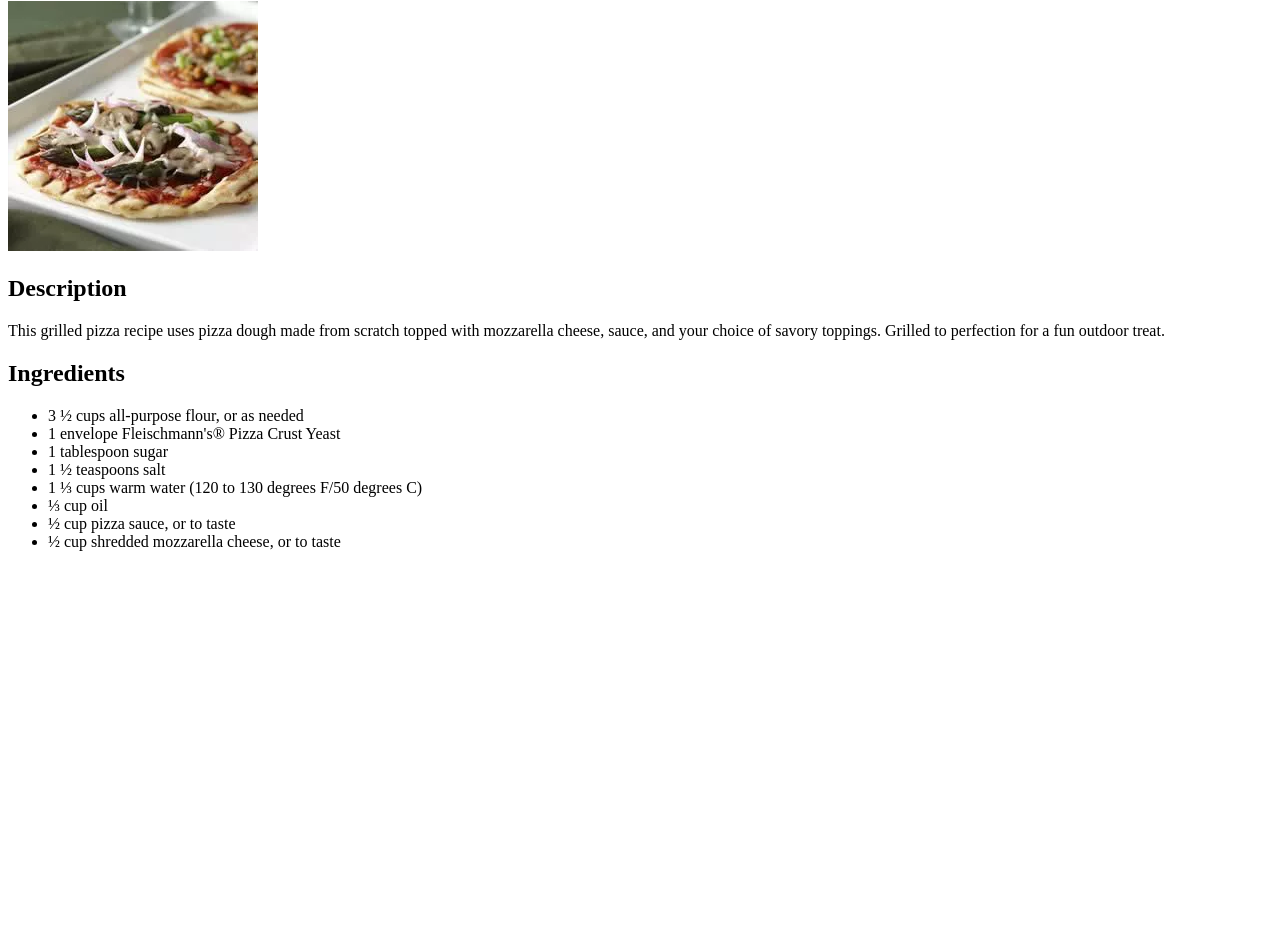
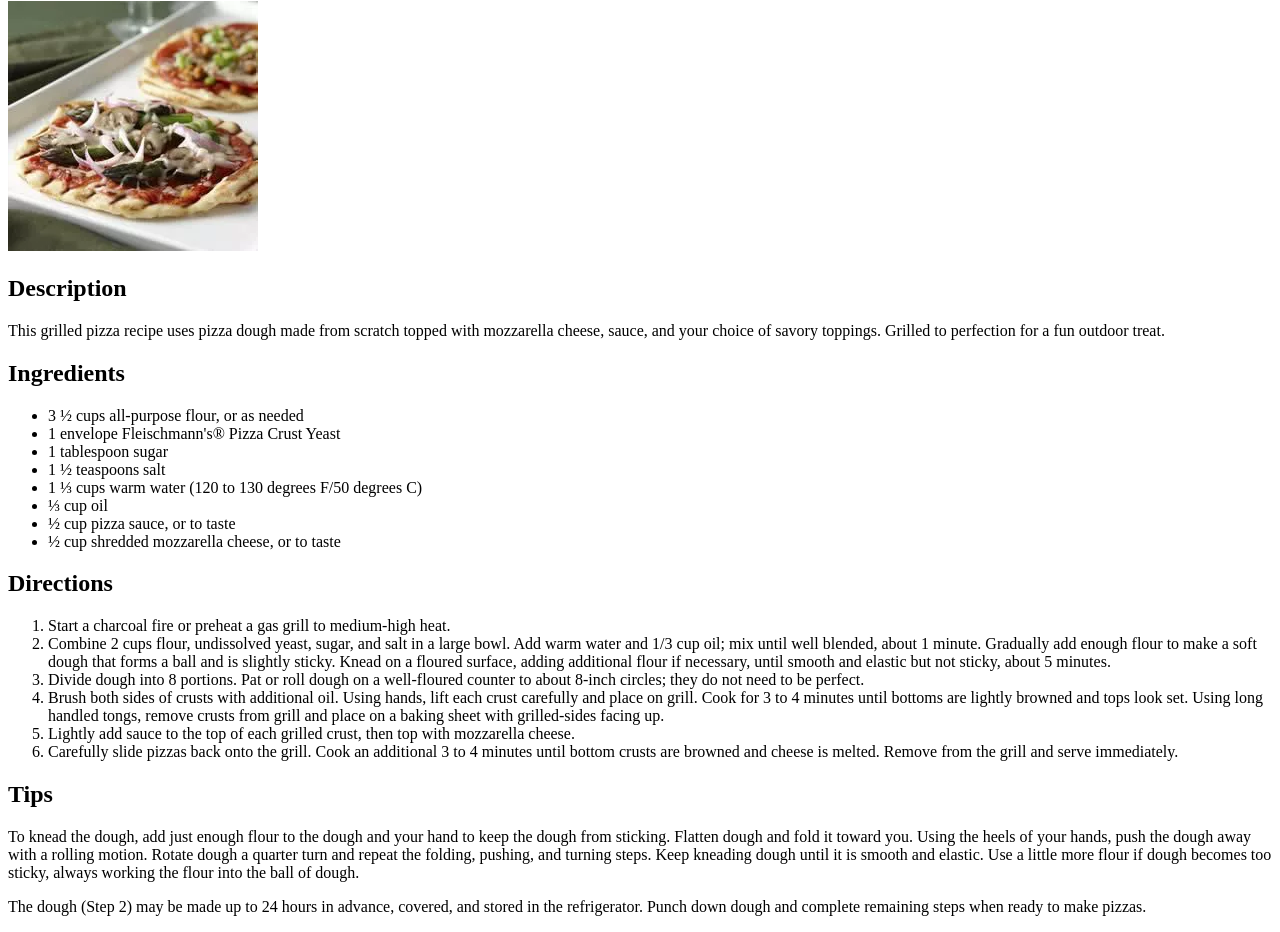
Before and after one commit to FinnBuilder/top_odin-recipes, a plain HTML site: page recipes/grilled_pizza.html in a window 1280 px wide. Shown: the part 79-1011 px from the top of the page. Before the commit the page ends 800 px from the top, so only its background shows below. Drawn offline with Linux system fonts and the light colour scheme.

Commit message:
Add 2 more recipes and favicon

```diff
--- a/recipes/grilled_pizza.html
+++ b/recipes/grilled_pizza.html
@@ -24,10 +24,21 @@
     <li>⅓ cup oil</li>
     <li>½ cup pizza sauce, or to taste</li>
     <li>½ cup shredded mozzarella cheese, or to taste</li>
+  </ul>
 
+  <h2>Directions</h2>
+  <ol>
+    <li>Start a charcoal fire or preheat a gas grill to medium-high heat.</li>
+    <li>Combine 2 cups flour, undissolved yeast, sugar, and salt in a large bowl. Add warm water and 1/3 cup oil; mix until well blended, about 1 minute. Gradually add enough flour to make a soft dough that forms a ball and is slightly sticky. Knead on a floured surface, adding additional flour if necessary, until smooth and elastic but not sticky, about 5 minutes.</li>
+    <li>Divide dough into 8 portions. Pat or roll dough on a well-floured counter to about 8-inch circles; they do not need to be perfect.</li>
+    <li>Brush both sides of crusts with additional oil. Using hands, lift each crust carefully and place on grill. Cook for 3 to 4 minutes until bottoms are lightly browned and tops look set. Using long handled tongs, remove crusts from grill and place on a baking sheet with grilled-sides facing up.</li>
+    <li>Lightly add sauce to the top of each grilled crust, then top with mozzarella cheese.</li>
+    <li>Carefully slide pizzas back onto the grill. Cook an additional 3 to 4 minutes until bottom crusts are browned and cheese is melted. Remove from the grill and serve immediately.</li>
+  </ol>
 
-
-  </ul>
+  <h2>Tips</h2>
+  <p>To knead the dough, add just enough flour to the dough and your hand to keep the dough from sticking. Flatten dough and fold it toward you. Using the heels of your hands, push the dough away with a rolling motion. Rotate dough a quarter turn and repeat the folding, pushing, and turning steps. Keep kneading dough until it is smooth and elastic. Use a little more flour if dough becomes too sticky, always working the flour into the ball of dough.</p>
+  <p>The dough (Step 2) may be made up to 24 hours in advance, covered, and stored in the refrigerator. Punch down dough and complete remaining steps when ready to make pizzas.</p>
 
 </body>
 </html>
```
Also changed, not shown: index.html (+6 -2 lines), recipes/skillet_chicken_pasta.html (added, +11 -0 lines), img/coffee-time.png (added), img/favicon.ico (added), recipes/arroz_con_pollo.html (added).
